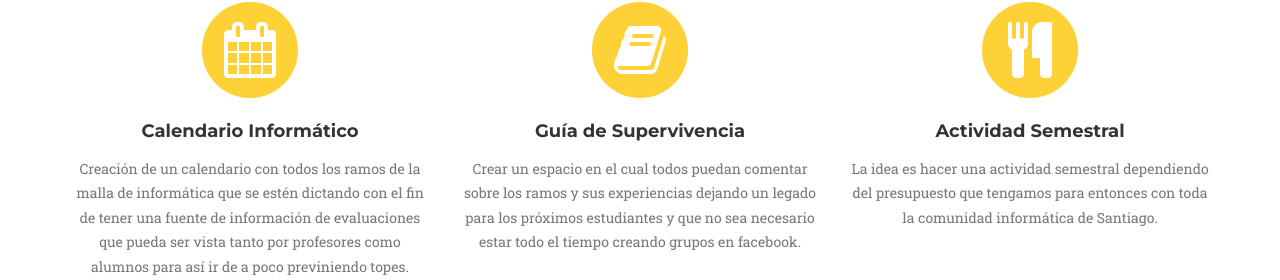
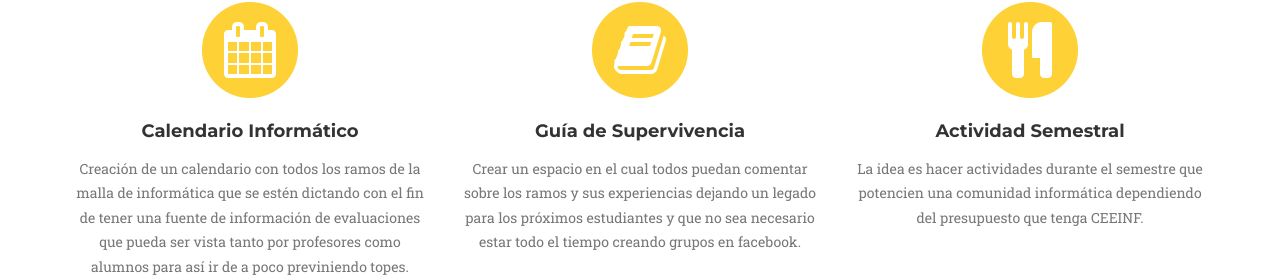
Before and after one commit to ListaZCEEINF2016/Web, a plain HTML site: page index.html in a window 1280 px wide. Shown: the part 1388-1668 px from the top of the page. Drawn offline with nearby package versions, Linux system fonts and the light colour scheme; a web font is replaced by a local one.

Commit message:
jp changes

```diff
--- a/index.html
+++ b/index.html
@@ -143,7 +143,7 @@
                         <i class="fa fa-cutlery fa-stack-1x fa-inverse"></i>
                     </span>
                     <h4 class="service-heading">Actividad Semestral</h4>
-                    <p class="text-muted">La idea es hacer una actividad semestral dependiendo del presupuesto que tengamos para entonces con toda la comunidad informática de Santiago.</p>
+                    <p class="text-muted">La idea es hacer actividades durante el semestre que potencien una comunidad informática dependiendo del presupuesto que tenga CEEINF.</p>
                 </div>
             </div>
         </div>
```
